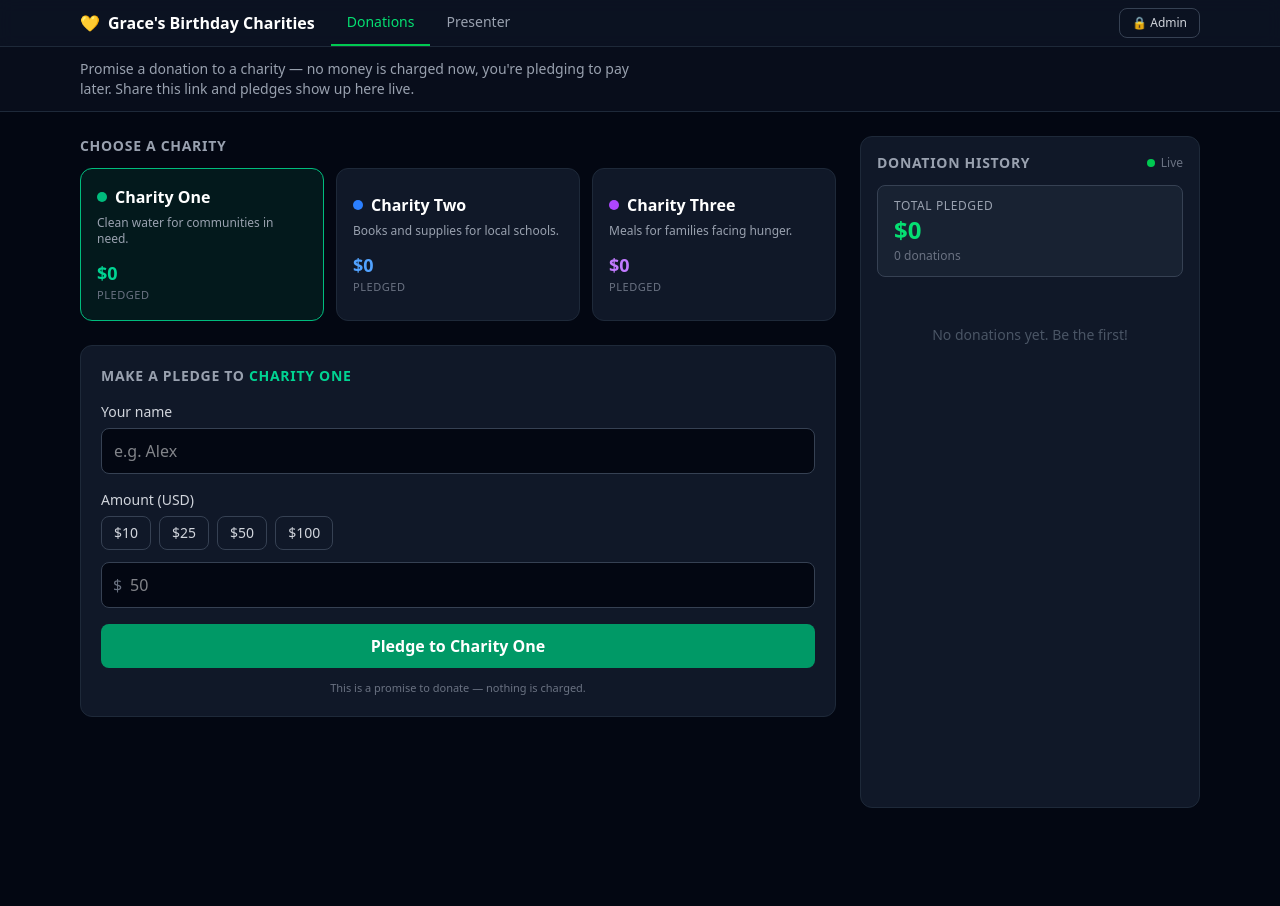
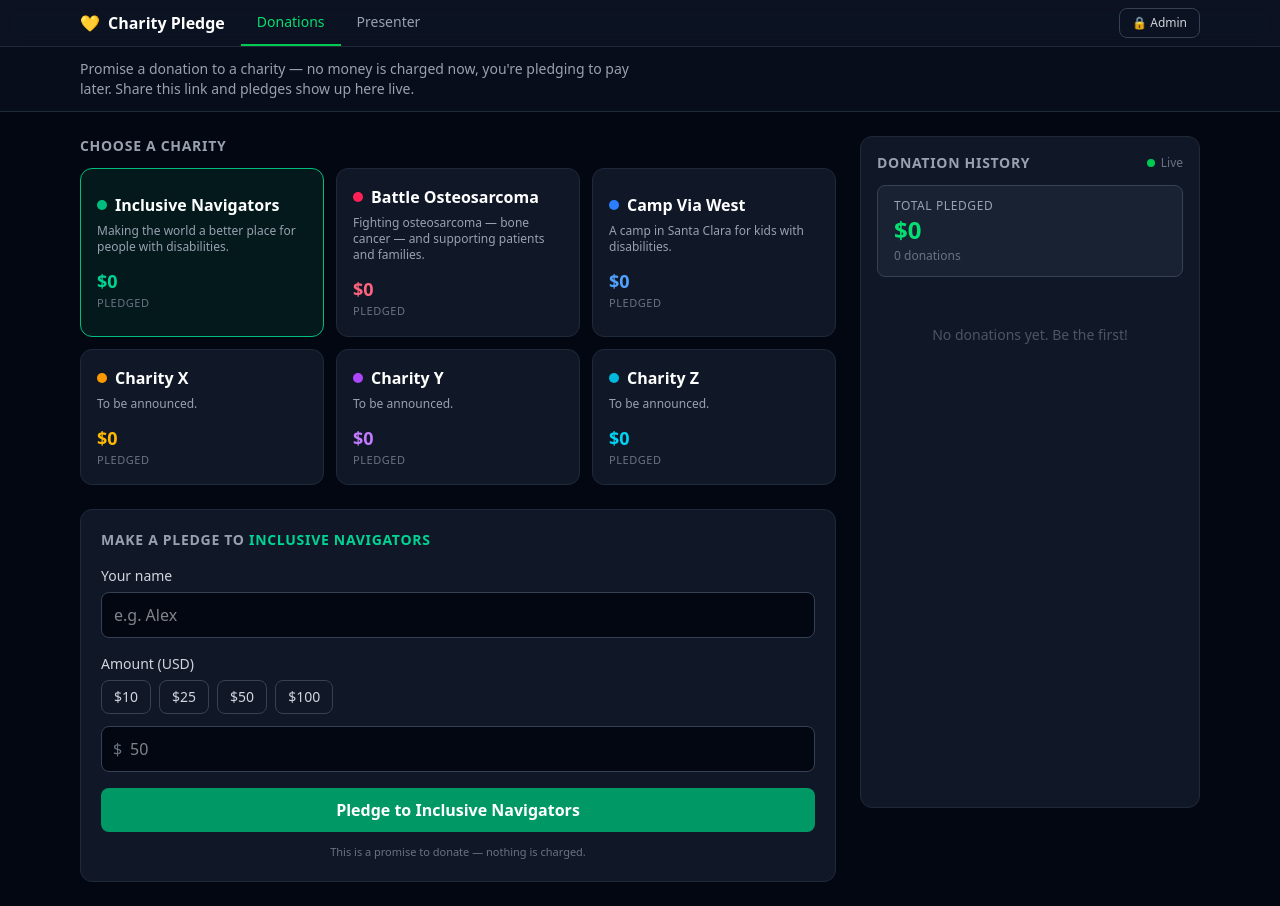
Before and after one commit to cphdn95/charity-tracker, a Next.js app in the folder charitytracker/: page / in a window 1280 px wide. Before the commit the page ends 832 px from the top, so only its background shows below. Built offline with nearby package versions, Linux system fonts and the light colour scheme.

Commit message:
Add files via upload

```diff
--- a/charitytracker/app/page.tsx
+++ b/charitytracker/app/page.tsx
@@ -1,40 +1,12 @@
 "use client";
 import { useState } from "react";
 import { CHARITIES } from "@/lib/charities";
-import { Charity } from "@/lib/types";
+import { ACCENT_CLASSES } from "@/lib/colors";
 import { useDonations } from "@/lib/useDonations";
 import DonationHistory from "@/components/DonationHistory";
 import TabNav from "@/components/TabNav";
 
 const QUICK_AMOUNTS = [10, 25, 50, 100];
-
-// Per-accent class strings, written out literally so Tailwind generates them.
-const ACCENT: Record<
-  Charity["accent"],
-  { ring: string; selected: string; text: string; button: string; dot: string }
-> = {
-  emerald: {
-    ring: "hover:border-emerald-500",
-    selected: "border-emerald-500 bg-emerald-500/10",
-    text: "text-emerald-400",
-    button: "bg-emerald-600 hover:bg-emerald-500",
-    dot: "bg-emerald-500",
-  },
-  blue: {
-    ring: "hover:border-blue-500",
-    selected: "border-blue-500 bg-blue-500/10",
-    text: "text-blue-400",
-    button: "bg-blue-600 hover:bg-blue-500",
-    dot: "bg-blue-500",
-  },
-  purple: {
-    ring: "hover:border-purple-500",
-    selected: "border-purple-500 bg-purple-500/10",
-    text: "text-purple-400",
-    button: "bg-purple-600 hover:bg-purple-500",
-    dot: "bg-purple-500",
-  },
-};
 
 export default function Home() {
   const { data, refresh } = useDonations();
@@ -47,7 +19,7 @@ export default function Home() {
   const [justGave, setJustGave] = useState(false);
 
   const selected = CHARITIES.find((c) => c.id === charityId) ?? CHARITIES[0];
-  const accent = ACCENT[selected.accent];
+  const accent = ACCENT_CLASSES[selected.accent];
 
   async function handleSubmit(e: React.FormEvent) {
     e.preventDefault();
@@ -101,7 +73,7 @@ export default function Home() {
           </h2>
           <div className="grid grid-cols-1 sm:grid-cols-3 gap-3 mb-6">
             {CHARITIES.map((c) => {
-              const a = ACCENT[c.accent];
+              const a = ACCENT_CLASSES[c.accent];
               const isSel = c.id === charityId;
               return (
                 <button
--- a/charitytracker/app/presenter/page.tsx
+++ b/charitytracker/app/presenter/page.tsx
@@ -1,15 +1,9 @@
 "use client";
 import { CHARITIES } from "@/lib/charities";
+import { classesForCharity } from "@/lib/colors";
 import TabNav from "@/components/TabNav";
 import { useDonations } from "@/lib/useDonations";
 import { Donation } from "@/lib/types";
-
-// Charity id -> color classes, written literally for Tailwind.
-const COLOR: Record<string, { dot: string; text: string; bar: string }> = {
-  "charity-one": { dot: "bg-emerald-500", text: "text-emerald-400", bar: "bg-emerald-500" },
-  "charity-two": { dot: "bg-blue-500", text: "text-blue-400", bar: "bg-blue-500" },
-  "charity-three": { dot: "bg-purple-500", text: "text-purple-400", bar: "bg-purple-500" },
-};
 
 function money(n: number) {
   return `$${n.toLocaleString()}`;
@@ -72,12 +66,12 @@ export default function Presenter() {
                   </div>
                   <div
                     className={`flex items-center gap-2 text-xl ${
-                      COLOR[mostRecent.charityId]?.text || "text-gray-300"
+                      classesForCharity(mostRecent.charityId).text
                     }`}
                   >
                     <span
                       className={`w-3 h-3 rounded-full ${
-                        COLOR[mostRecent.charityId]?.dot || "bg-gray-500"
+                        classesForCharity(mostRecent.charityId).dot
                       }`}
                     />
                     {mostRecent.charityName}
@@ -105,7 +99,7 @@ export default function Presenter() {
               {CHARITIES.map((c) => {
                 const total = totals[c.id] || 0;
                 const pct = Math.round((total / maxTotal) * 100);
-                const color = COLOR[c.id];
+                const color = classesForCharity(c.id);
                 return (
                   <div key={c.id}>
                     <div className="flex items-center justify-between mb-1.5">
@@ -177,7 +171,7 @@ export default function Presenter() {
                       <span className="flex items-center gap-2 min-w-0">
                         <span
                           className={`w-2 h-2 rounded-full shrink-0 ${
-                            COLOR[d.charityId]?.dot || "bg-gray-500"
+                            classesForCharity(d.charityId).dot
                           }`}
                         />
                         <span className="truncate">
--- a/charitytracker/components/TabNav.tsx
+++ b/charitytracker/components/TabNav.tsx
@@ -18,7 +18,7 @@ export default function TabNav() {
         <div className="flex items-center">
           <span className="font-bold mr-4 flex items-center gap-2 whitespace-nowrap">
             <span>💛</span>
-            <span className="hidden sm:inline">Grace's Birthday Charities</span>
+            <span className="hidden sm:inline">Charity Pledge</span>
           </span>
           <nav className="flex items-center">
             {TABS.map((t) => {
--- a/charitytracker/lib/charities.ts
+++ b/charitytracker/lib/charities.ts
@@ -1,25 +1,44 @@
 import { Charity } from "./types";
 
-// The three charities people can pledge donations to.
-// These ids are stored on each donation, so don't change them once live.
+// The charities people can pledge donations to.
+// The `id` values are stored on each donation, so don't change them once live —
+// rename freely by editing `name`, `blurb`, and `accent`.
 export const CHARITIES: Charity[] = [
   {
     id: "charity-one",
-    name: "Charity One",
-    blurb: "Clean water for communities in need.",
+    name: "Inclusive Navigators",
+    blurb: "Making the world a better place for people with disabilities.",
     accent: "emerald",
   },
   {
     id: "charity-two",
-    name: "Charity Two",
-    blurb: "Books and supplies for local schools.",
+    name: "Battle Osteosarcoma",
+    blurb: "Fighting osteosarcoma — bone cancer — and supporting patients and families.",
+    accent: "rose",
+  },
+  {
+    id: "charity-three",
+    name: "Camp Via West",
+    blurb: "A camp in Santa Clara for kids with disabilities.",
     accent: "blue",
   },
   {
-    id: "charity-three",
-    name: "Charity Three",
-    blurb: "Meals for families facing hunger.",
+    id: "charity-four",
+    name: "Charity X",
+    blurb: "To be announced.",
+    accent: "amber",
+  },
+  {
+    id: "charity-five",
+    name: "Charity Y",
+    blurb: "To be announced.",
     accent: "purple",
+  },
+  {
+    id: "charity-six",
+    name: "Charity Z",
+    blurb: "To be announced.",
+    accent: "cyan",
   },
 ];
 
--- /dev/null
+++ b/charitytracker/lib/colors.ts
@@ -0,0 +1,83 @@
+import { Charity } from "./types";
+import { getCharity } from "./charities";
+
+export type Accent = Charity["accent"];
+
+export interface AccentClasses {
+  dot: string;
+  text: string;
+  bar: string;
+  ring: string;
+  selected: string;
+  button: string;
+}
+
+// One source of truth for every charity color. All class names are written out
+// literally here so Tailwind includes them in the build.
+export const ACCENT_CLASSES: Record<Accent, AccentClasses> = {
+  emerald: {
+    dot: "bg-emerald-500",
+    text: "text-emerald-400",
+    bar: "bg-emerald-500",
+    ring: "hover:border-emerald-500",
+    selected: "border-emerald-500 bg-emerald-500/10",
+    button: "bg-emerald-600 hover:bg-emerald-500",
+  },
+  blue: {
+    dot: "bg-blue-500",
+    text: "text-blue-400",
+    bar: "bg-blue-500",
+    ring: "hover:border-blue-500",
+    selected: "border-blue-500 bg-blue-500/10",
+    button: "bg-blue-600 hover:bg-blue-500",
+  },
+  purple: {
+    dot: "bg-purple-500",
+    text: "text-purple-400",
+    bar: "bg-purple-500",
+    ring: "hover:border-purple-500",
+    selected: "border-purple-500 bg-purple-500/10",
+    button: "bg-purple-600 hover:bg-purple-500",
+  },
+  amber: {
+    dot: "bg-amber-500",
+    text: "text-amber-400",
+    bar: "bg-amber-500",
+    ring: "hover:border-amber-500",
+    selected: "border-amber-500 bg-amber-500/10",
+    button: "bg-amber-600 hover:bg-amber-500",
+  },
+  rose: {
+    dot: "bg-rose-500",
+    text: "text-rose-400",
+    bar: "bg-rose-500",
+    ring: "hover:border-rose-500",
+    selected: "border-rose-500 bg-rose-500/10",
+    button: "bg-rose-600 hover:bg-rose-500",
+  },
+  cyan: {
+    dot: "bg-cyan-500",
+    text: "text-cyan-400",
+    bar: "bg-cyan-500",
+    ring: "hover:border-cyan-500",
+    selected: "border-cyan-500 bg-cyan-500/10",
+    button: "bg-cyan-600 hover:bg-cyan-500",
+  },
+};
+
+// Gray fallback for a donation whose charity no longer exists.
+const FALLBACK: AccentClasses = {
+  dot: "bg-gray-500",
+  text: "text-gray-300",
+  bar: "bg-gray-500",
+  ring: "hover:border-gray-500",
+  selected: "border-gray-500 bg-gray-500/10",
+  button: "bg-gray-600 hover:bg-gray-500",
+};
+
+// Look up the color classes for a charity by its id (used for donations,
+// which only carry the id).
+export function classesForCharity(charityId: string): AccentClasses {
+  const charity = getCharity(charityId);
+  return charity ? ACCENT_CLASSES[charity.accent] : FALLBACK;
+}
--- a/charitytracker/lib/types.ts
+++ b/charitytracker/lib/types.ts
@@ -3,7 +3,7 @@ export interface Charity {
   name: string;
   blurb: string;
   // Tailwind color name used to accent this charity's UI.
-  accent: "emerald" | "blue" | "purple";
+  accent: "emerald" | "blue" | "purple" | "amber" | "rose" | "cyan";
 }
 
 export interface Donation {
```
